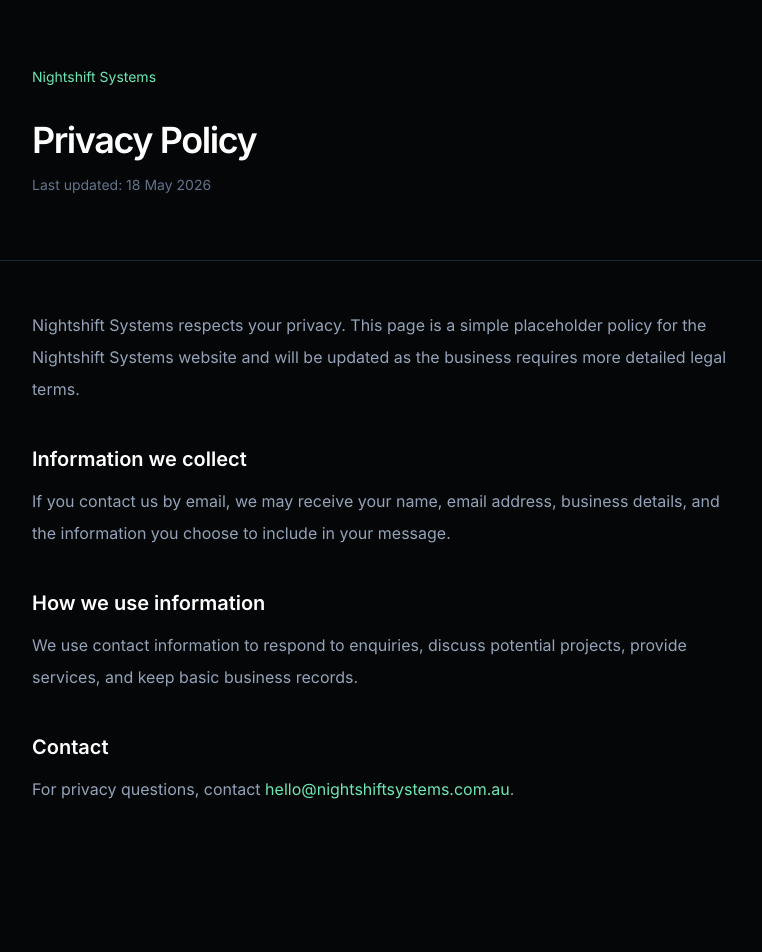
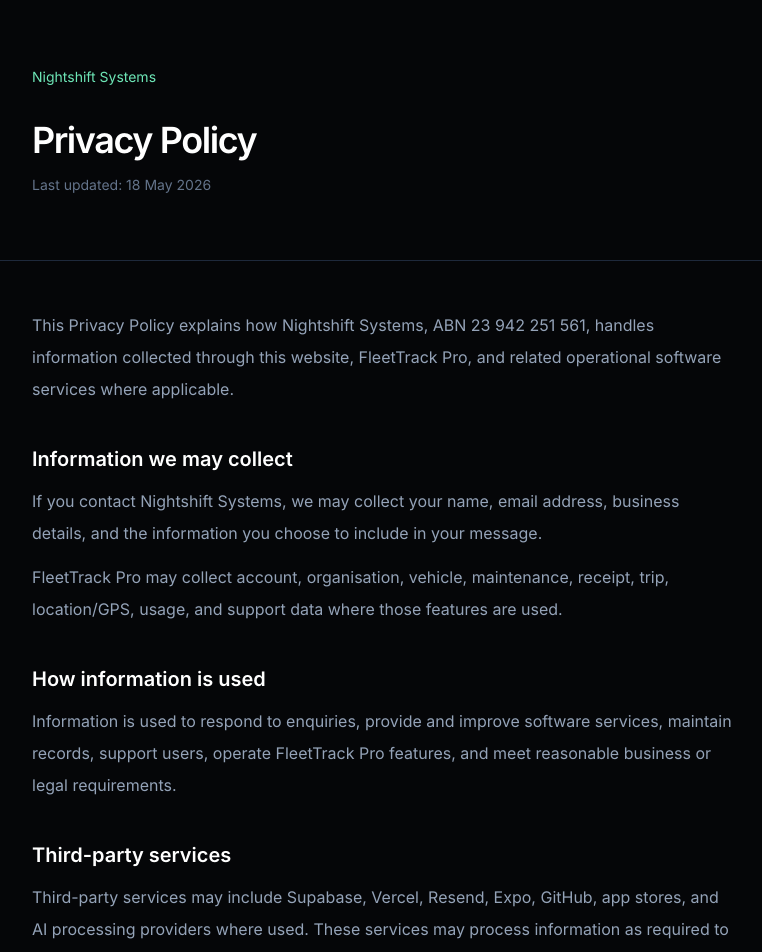
Before and after one commit to skarlson100/nightshift-systems-site, a Next.js app: page /privacy in a window 1280 px wide. Shown: the top 952 px of the page, without its empty margins (256-1018 px from the left). Before the commit the page ends 853 px from the top, so only its background shows below. Built offline with nearby package versions, Linux system fonts and the light colour scheme.

Commit message:
Update Nightshift Systems legal and contact details

```diff
--- a/app/layout.tsx
+++ b/app/layout.tsx
@@ -4,12 +4,12 @@
 export const metadata: Metadata = {
   title: "Nightshift Systems | FleetTrack Pro & Operational Software",
   description:
-    "Australian operational software company behind FleetTrack Pro and selected internal software systems.",
+    "Nightshift Systems builds FleetTrack Pro and selected internal operational software systems for Australian businesses.",
   metadataBase: new URL("https://nightshiftsystems.com.au"),
   openGraph: {
     title: "Nightshift Systems | FleetTrack Pro & Operational Software",
     description:
-      "Australian operational software company behind FleetTrack Pro and selected internal software systems.",
+      "Nightshift Systems builds FleetTrack Pro and selected internal operational software systems for Australian businesses.",
     url: "https://nightshiftsystems.com.au",
     siteName: "Nightshift Systems",
     locale: "en_AU",
--- a/app/page.tsx
+++ b/app/page.tsx
@@ -19,13 +19,13 @@
 const proofItems = ["FleetTrack Pro", "Operational software", "Internal tools", "Selected projects"];
 
 const fleetFeatures = [
-  "Maintenance tracking",
-  "Vehicle cost history",
-  "Trip logging",
-  "Compliance reminders",
+  "Maintenance and expense tracking",
+  "GPS trip tracking",
+  "Compliance management",
+  "Service interval alerts",
   "AI receipt scanning",
   "PDF reports",
-  "Team access",
+  "Multi-user roles",
   "Small fleets"
 ];
 
@@ -92,7 +92,7 @@
           <a href="#process" className="transition hover:text-white">Process</a>
           <a href="#contact" className="transition hover:text-white">Contact</a>
         </nav>
-        <Button href="mailto:hello@nightshiftsystems.com.au" variant="secondary">Start a project</Button>
+        <Button href="mailto:support@nightshiftsystems.com.au" variant="secondary">Start a project</Button>
       </Container>
     </header>
   );
@@ -250,11 +250,11 @@
               Practical software for real operational work.
             </h1>
             <p className="mt-6 max-w-2xl text-lg leading-8 text-slate-400">
-              Nightshift Systems is the company behind FleetTrack Pro and selected internal software projects for
-              businesses that need clearer records, cleaner workflows, and fewer spreadsheet workarounds.
+              FleetTrack Pro is a product of Nightshift Systems. Nightshift Systems also builds selected internal
+              software projects for businesses that need clearer records, cleaner workflows, and fewer spreadsheet workarounds.
             </p>
             <div className="mt-8 flex flex-col gap-3 sm:flex-row">
-              <Button href="mailto:hello@nightshiftsystems.com.au">Start a project</Button>
+              <Button href="mailto:support@nightshiftsystems.com.au">Start a project</Button>
               <Button href="#fleettrack" variant="secondary">View FleetTrack Pro</Button>
             </div>
             <p className="mt-6 text-sm text-slate-500">
@@ -305,8 +305,8 @@
               Fleet management without the enterprise bloat.
             </h2>
             <p className="mt-5 max-w-xl text-base leading-8 text-slate-400">
-              A mobile-first fleet system for small operators who need maintenance, costs, trips, compliance,
-              reporting, and team visibility in one place.
+              A mobile-first fleet system for small operators who need maintenance and expense tracking, GPS trips,
+              compliance management, service alerts, PDF reports, and multi-user access in one place.
             </p>
             <div className="mt-7 flex flex-wrap gap-2">
               {fleetFeatures.map((feature) => (
@@ -335,16 +335,16 @@
           </div>
           <div className="rounded-xl border border-slate-800 bg-[#0d1117] p-6 sm:p-7">
             <p className="text-base leading-8 text-slate-300">
-              Nightshift Systems was started by Steven Cang after building internal operational tools for real-world
+              Nightshift Systems was built from practical experience creating internal operational tools for real-world
               fleet and infrastructure environments.
             </p>
             <p className="mt-5 text-base leading-8 text-slate-400">
-              FleetTrack Pro began as an internal system for managing vehicles, servicing, compliance, and operating
+              FleetTrack Pro is a product of Nightshift Systems. It began as an internal system for managing vehicles, servicing, compliance, and operating
               costs. It evolved into a standalone platform because the same problem kept appearing: small operators
               needed practical fleet software without enterprise complexity.
             </p>
             <p className="mt-5 text-base leading-8 text-slate-400">
-              The company is currently focused on FleetTrack Pro and selected internal software projects where the
+              Nightshift Systems is currently focused on FleetTrack Pro and selected internal software projects where the
               problem is clear, operational, and worth solving properly.
             </p>
           </div>
@@ -383,7 +383,7 @@
               </p>
             </div>
             <div className="mt-6 lg:mt-0">
-              <Button href="mailto:hello@nightshiftsystems.com.au">Contact Nightshift Systems</Button>
+              <Button href="mailto:support@nightshiftsystems.com.au">Contact Nightshift Systems</Button>
             </div>
           </div>
         </Container>
@@ -400,13 +400,13 @@
               <a href="#fleettrack" className="transition hover:text-slate-200">FleetTrack Pro</a>
             </div>
             <div>
-              <a href="mailto:hello@nightshiftsystems.com.au" className="transition hover:text-slate-200">
-                hello@nightshiftsystems.com.au
+              <a href="mailto:support@nightshiftsystems.com.au" className="transition hover:text-slate-200">
+                support@nightshiftsystems.com.au
               </a>
             </div>
           </div>
           <div className="mt-8 flex flex-col gap-4 border-t border-slate-800 pt-6 text-xs text-slate-600 sm:flex-row sm:items-center sm:justify-between">
-            <p>&copy; 2026 Nightshift Systems. All rights reserved.</p>
+            <p>&copy; 2026 Nightshift Systems. ABN 23 942 251 561.</p>
             <div className="flex gap-6">
               <a href="/privacy" className="transition hover:text-slate-400">Privacy Policy</a>
               <a href="/terms" className="transition hover:text-slate-400">Terms of Service</a>
--- a/app/privacy/page.tsx
+++ b/app/privacy/page.tsx
@@ -13,27 +13,44 @@
 
       <section className="mx-auto max-w-3xl px-5 py-12 text-base leading-8 text-slate-400 sm:px-8">
         <p>
-          Nightshift Systems respects your privacy. This page is a simple placeholder policy for the Nightshift
-          Systems website and will be updated as the business requires more detailed legal terms.
+          This Privacy Policy explains how Nightshift Systems, ABN 23 942 251 561, handles information collected
+          through this website, FleetTrack Pro, and related operational software services where applicable.
         </p>
 
-        <h2 className="mt-10 text-xl font-semibold text-white">Information we collect</h2>
+        <h2 className="mt-10 text-xl font-semibold text-white">Information we may collect</h2>
         <p className="mt-3">
-          If you contact us by email, we may receive your name, email address, business details, and the information
-          you choose to include in your message.
+          If you contact Nightshift Systems, we may collect your name, email address, business details, and the
+          information you choose to include in your message.
+        </p>
+        <p className="mt-3">
+          FleetTrack Pro may collect account, organisation, vehicle, maintenance, receipt, trip, location/GPS, usage,
+          and support data where those features are used.
         </p>
 
-        <h2 className="mt-10 text-xl font-semibold text-white">How we use information</h2>
+        <h2 className="mt-10 text-xl font-semibold text-white">How information is used</h2>
         <p className="mt-3">
-          We use contact information to respond to enquiries, discuss potential projects, provide services, and keep
-          basic business records.
+          Information is used to respond to enquiries, provide and improve software services, maintain records,
+          support users, operate FleetTrack Pro features, and meet reasonable business or legal requirements.
+        </p>
+
+        <h2 className="mt-10 text-xl font-semibold text-white">Third-party services</h2>
+        <p className="mt-3">
+          Third-party services may include Supabase, Vercel, Resend, Expo, GitHub, app stores, and AI processing
+          providers where used. These services may process information as required to host, operate, deliver, support,
+          or improve the relevant software.
+        </p>
+
+        <h2 className="mt-10 text-xl font-semibold text-white">Security</h2>
+        <p className="mt-3">
+          Reasonable technical and organisational measures are used to protect information. No method of transmission
+          or storage can be guaranteed to be absolutely secure.
         </p>
 
         <h2 className="mt-10 text-xl font-semibold text-white">Contact</h2>
         <p className="mt-3">
           For privacy questions, contact{" "}
-          <a href="mailto:hello@nightshiftsystems.com.au" className="text-emerald-300 hover:text-emerald-200">
-            hello@nightshiftsystems.com.au
+          <a href="mailto:support@nightshiftsystems.com.au" className="text-emerald-300 hover:text-emerald-200">
+            support@nightshiftsystems.com.au
           </a>
           .
         </p>
--- a/app/terms/page.tsx
+++ b/app/terms/page.tsx
@@ -13,27 +13,36 @@
 
       <section className="mx-auto max-w-3xl px-5 py-12 text-base leading-8 text-slate-400 sm:px-8">
         <p>
-          These terms are a simple placeholder for the Nightshift Systems website. They will be updated with more
-          detailed terms as required for specific products, projects, or services.
+          These Terms apply to the Nightshift Systems website and related software services unless separate written
+          terms apply. Nightshift Systems operates under ABN 23 942 251 561. FleetTrack Pro is a product of
+          Nightshift Systems.
         </p>
 
-        <h2 className="mt-10 text-xl font-semibold text-white">Website use</h2>
+        <h2 className="mt-10 text-xl font-semibold text-white">Use of software</h2>
         <p className="mt-3">
-          The information on this website is provided for general business enquiries. It does not create a service
-          agreement, support agreement, or product subscription by itself.
+          Users are responsible for providing accurate information and for checking records entered into or exported
+          from the software, including vehicle records, maintenance history, compliance dates, receipts, trip records,
+          and reports.
         </p>
 
-        <h2 className="mt-10 text-xl font-semibold text-white">Project work</h2>
+        <h2 className="mt-10 text-xl font-semibold text-white">Fleet and compliance records</h2>
         <p className="mt-3">
-          Any software project, product subscription, or commercial engagement will be governed by separate written
-          terms agreed between the relevant parties.
+          FleetTrack Pro supports fleet management workflows, but it does not replace professional accounting, legal,
+          tax, insurance, mechanical, registration, or compliance advice. Users should verify records, reminders, and
+          exported reports before relying on them for business, compliance, or financial decisions.
+        </p>
+
+        <h2 className="mt-10 text-xl font-semibold text-white">Availability and changes</h2>
+        <p className="mt-3">
+          Nightshift Systems aims to provide practical and reliable software, but services may change, be interrupted,
+          or require maintenance from time to time.
         </p>
 
         <h2 className="mt-10 text-xl font-semibold text-white">Contact</h2>
         <p className="mt-3">
           For questions, contact{" "}
-          <a href="mailto:hello@nightshiftsystems.com.au" className="text-emerald-300 hover:text-emerald-200">
-            hello@nightshiftsystems.com.au
+          <a href="mailto:support@nightshiftsystems.com.au" className="text-emerald-300 hover:text-emerald-200">
+            support@nightshiftsystems.com.au
           </a>
           .
         </p>
```
